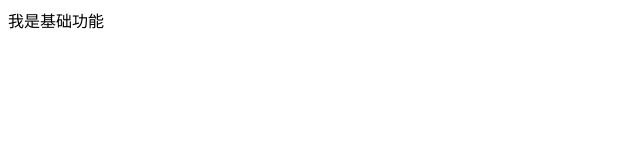
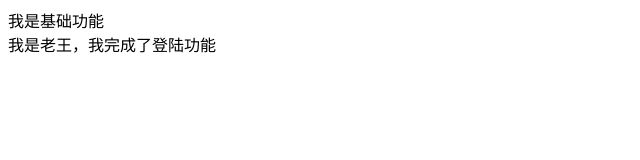
Before and after one commit to TheRestOfMyLife/PPPPPPPP, a plain HTML site: page index.html in a window 1280 px wide. Shown: the whole page, without its empty margins (0-640 px from the left). Drawn offline with Linux system fonts and the light colour scheme.

Commit message:
我是老王，我完成了登陆功能

```diff
--- a/index.html
+++ b/index.html
@@ -8,5 +8,6 @@
   </head>
   <body>
     <div>我是基础功能</div>
+    <div>我是老王，我完成了登陆功能</div>
   </body>
 </html>
```
